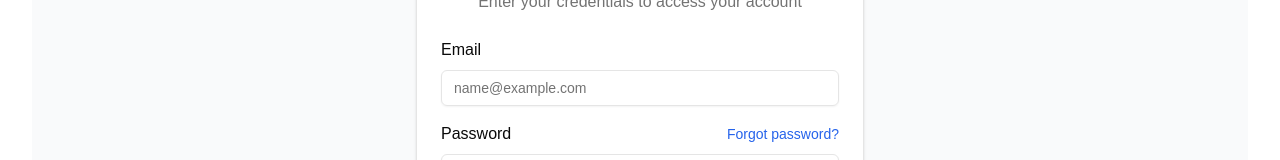
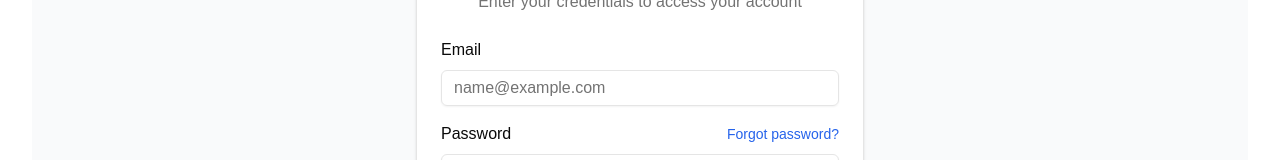
Before and after one commit to Sahil-Mhatre8201/ai-resources-hub-frontend, a Next.js app: page /login in a window 1280 px wide. Shown: the part 365-525 px from the top of the page. Built offline with nearby package versions, Linux system fonts and the light colour scheme; no server answers.

Commit message:
disable pinch zoom

```diff
--- a/src/components/container/index.js
+++ b/src/components/container/index.js
@@ -78,7 +78,9 @@ const HomeContainer = () => {
             type="search"
             placeholder="Search..."
             name="q"
-            className="w-full text-sm sm:text-base px-3 sm:px-4 py-2 sm:py-3"
+            className="w-full text-sm sm:text-base px-3 sm:px-4 py-2 sm:py-3 text-base"
+            style={{ fontSize: "16px" }}
+            onFocus={(e) => e.target.style.fontSize = "16px"}
           />
           <Button
             loading={loading}
--- a/src/components/github/GithubExplorerContainer.js
+++ b/src/components/github/GithubExplorerContainer.js
@@ -103,6 +103,8 @@ const GitHubExplorerContainer = () => {
                 value={inputValue}
                 onChange={(e) => setInputValue(e.target.value)}
                 className="pl-10 text-sm sm:text-base"
+                style={{ fontSize: "16px" }}
+                onFocus={(e) => e.target.style.fontSize = "16px"}
               />
             </div>
             <Button type="submit" disabled={isLoading || !inputValue.trim()} className="w-full sm:w-auto text-sm sm:text-base">
--- a/src/pages/_document.js
+++ b/src/pages/_document.js
@@ -6,9 +6,12 @@ export default function Document() {
       <Head>
         <link rel="manifest" href="/manifest.json" />
         <meta name="theme-color" content="#000000" />
+        <meta name="viewport" content="width=device-width, initial-scale=1, maximum-scale=1, user-scalable=no, viewport-fit=cover" />
+        <meta name="apple-mobile-web-app-capable" content="yes" />
+        <meta name="apple-mobile-web-app-status-bar-style" content="black-translucent" />
         <link rel="apple-touch-icon" href="/icons/icon-192.png" />
       </Head>
-      <body className="antialiased">
+      <body className="antialiased touch-none">
         <Main />
         <NextScript />
       </body>
--- a/src/styles/globals.css
+++ b/src/styles/globals.css
@@ -1,6 +1,32 @@
 @tailwind base;
 @tailwind components;
 @tailwind utilities;
+
+/* Disable zoom on input focus and prevent pinch zoom */
+html {
+  touch-action: manipulation;
+}
+
+input[type="text"],
+input[type="search"],
+input[type="email"],
+input[type="tel"],
+input[type="number"],
+textarea,
+select {
+  font-size: 16px !important;
+  touch-action: manipulation;
+}
+
+input[type="text"]:focus,
+input[type="search"]:focus,
+input[type="email"]:focus,
+input[type="tel"]:focus,
+input[type="number"]:focus,
+textarea:focus,
+select:focus {
+  font-size: 16px !important;
+}
 
 :root {
   --background: #ffffff;
```
Also changed, not shown: 1 other file (tests, documents, lock files or other folders).
